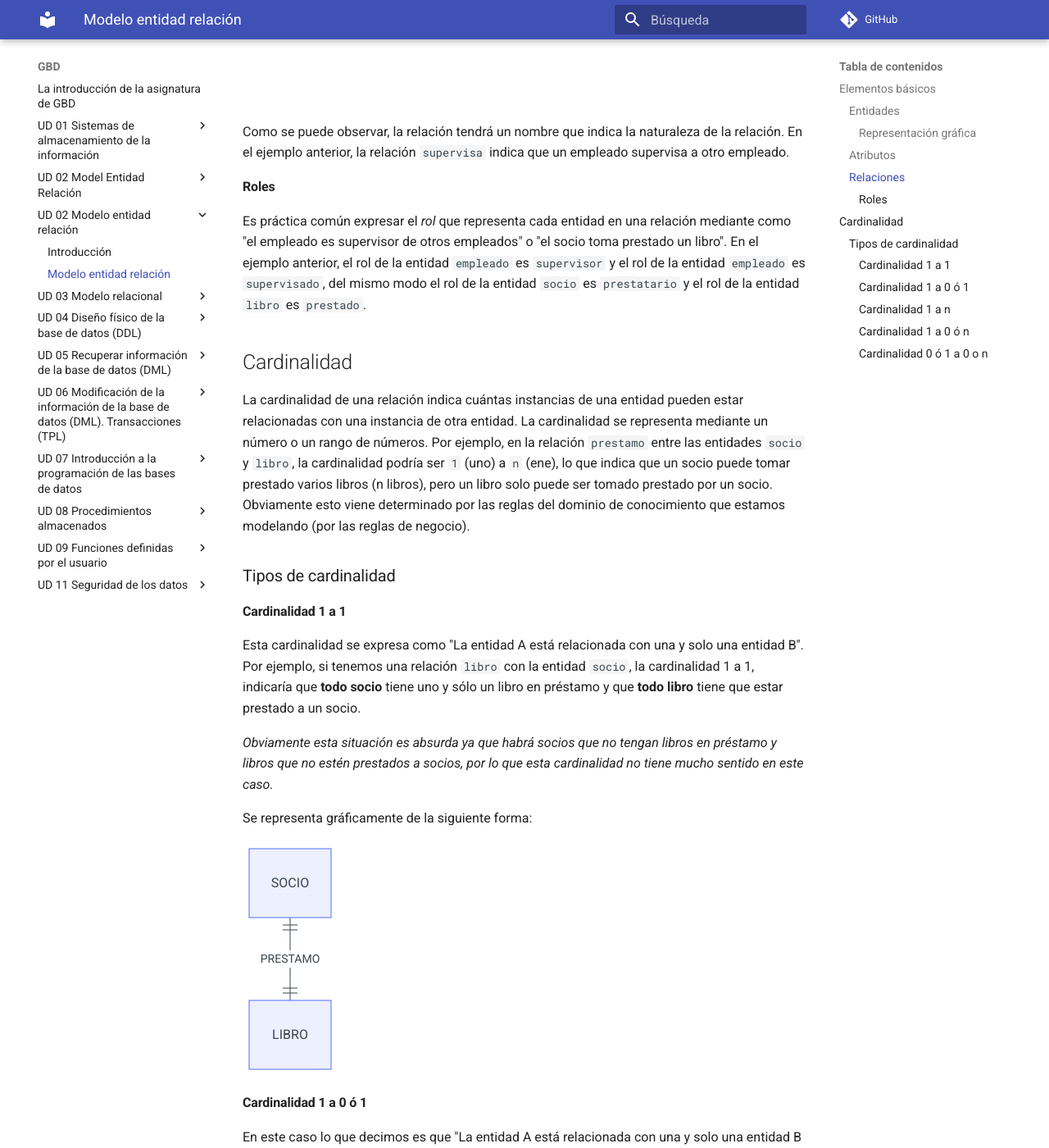
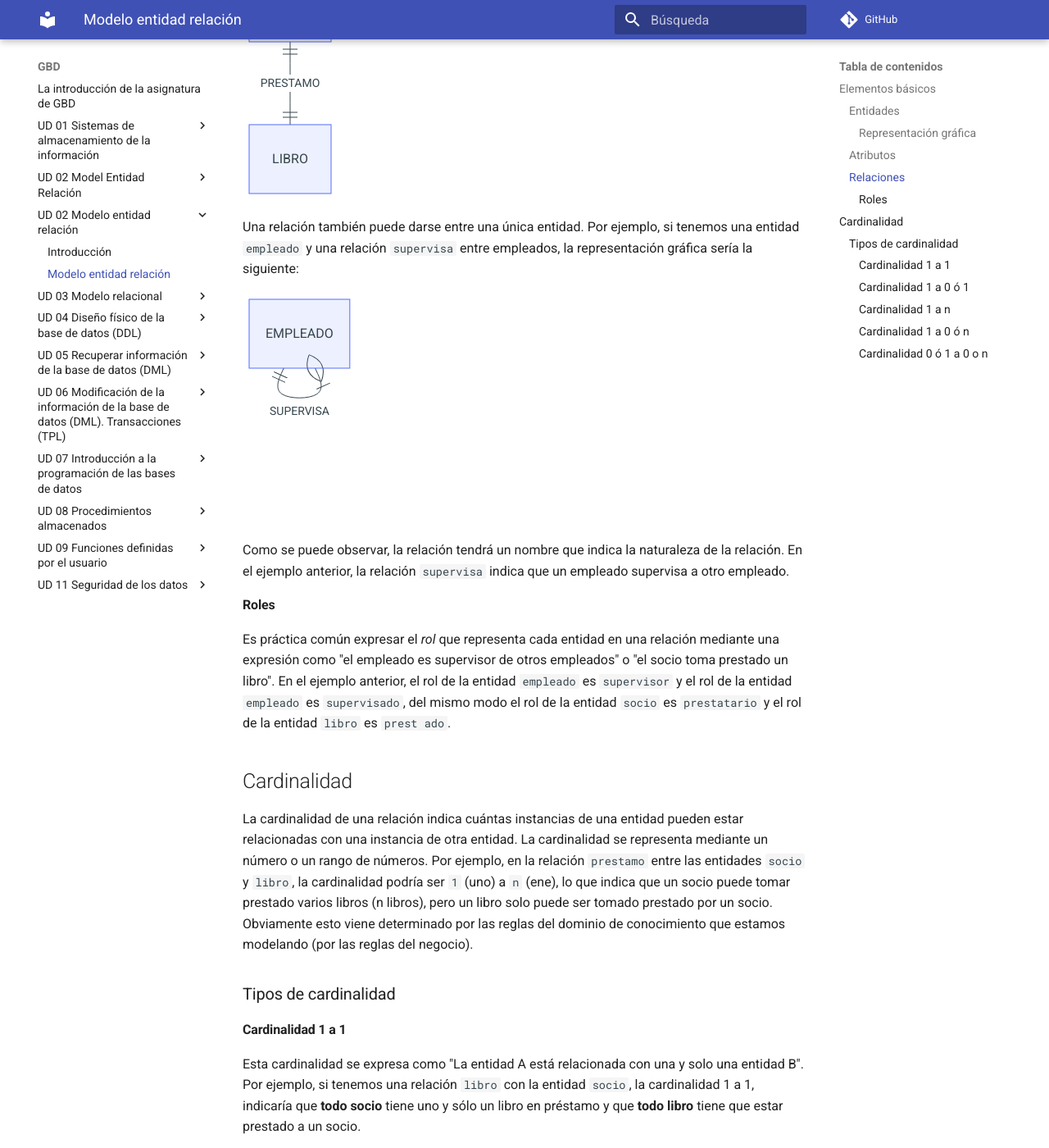
Before and after one commit to mmourazos/Curso-2024-2025, an MkDocs documentation site: the page built from docs/GBD/UD 02 - Modelo entidad-relación/Modelo entidad-relación.md, in a window 1280 px wide and 1400 px high, scrolled down 4549 px. Shown: the whole window at 82% size. Built offline with MkDocs 1.6.1 and Material for MkDocs 9.7.7, drawn with Linux system fonts in a browser that asks for light colours; comment, search, counter and statistics services are not loaded; some of the changed text lies outside the part shown.

```diff
--- a/docs/GBD/UD 02 - Modelo entidad-relación/Modelo entidad-relación.md
+++ b/docs/GBD/UD 02 - Modelo entidad-relación/Modelo entidad-relación.md
@@ -86,11 +88,11 @@
 
 #### Roles
 
-Es práctica común expresar el _rol_ que representa cada entidad en una relación mediante como "el empleado es supervisor de otros empleados" o "el socio toma prestado un libro". En el ejemplo anterior, el rol de la entidad `empleado` es `supervisor` y el rol de la entidad `empleado` es `supervisado`, del mismo modo el rol de la entidad `socio` es `prestatario` y el rol de la entidad `libro` es `prestado`.
+Es práctica común expresar el _rol_ que representa cada entidad en una relación mediante una expresión como "el empleado es supervisor de otros empleados" o "el socio toma prestado un libro". En el ejemplo anterior, el rol de la entidad `empleado` es `supervisor` y el rol de la entidad `empleado` es `supervisado`, del mismo modo el rol de la entidad `socio` es `prestatario` y el rol de la entidad `libro` es `prest ado`.
 
 ## Cardinalidad
 
-La cardinalidad de una relación indica cuántas instancias de una entidad pueden estar relacionadas con una instancia de otra entidad. La cardinalidad se representa mediante un número o un rango de números. Por ejemplo, en la relación `prestamo` entre las entidades `socio` y `libro`, la cardinalidad podría ser `1` (uno) a `n` (ene), lo que indica que un socio puede tomar prestado varios libros (n libros), pero un libro solo puede ser tomado prestado por un socio. Obviamente esto viene determinado por las reglas del dominio de conocimiento que estamos modelando (por las reglas de negocio).
+La cardinalidad de una relación indica cuántas instancias de una entidad pueden estar relacionadas con una instancia de otra entidad. La cardinalidad se representa mediante un número o un rango de números. Por ejemplo, en la relación `prestamo` entre las entidades `socio` y `libro`, la cardinalidad podría ser `1` (uno) a `n` (ene), lo que indica que un socio puede tomar prestado varios libros (n libros), pero un libro solo puede ser tomado prestado por un socio. Obviamente esto viene determinado por las reglas del dominio de conocimiento que estamos modelando (por las reglas del negocio).
 
 ### Tipos de cardinalidad
 
```
Also changed, not shown: other parts of docs/GBD/UD 02 - Modelo entidad-relación/Modelo entidad-relación.md (+2 -0 lines), 1 other file.
